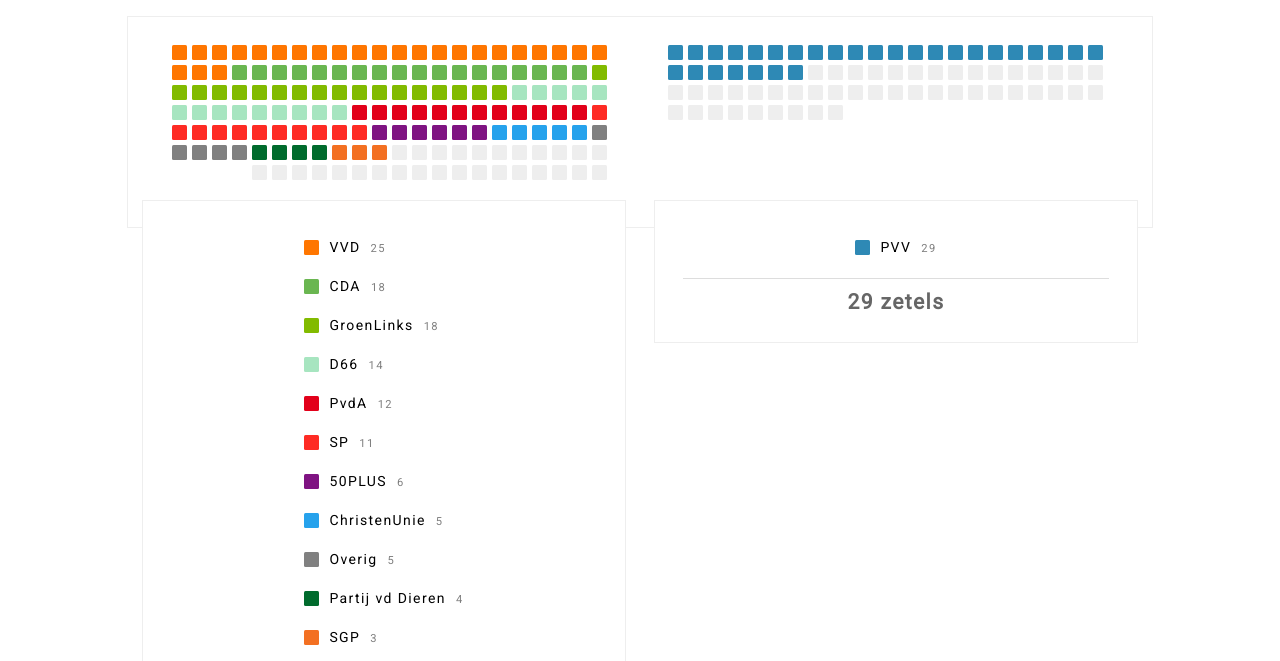
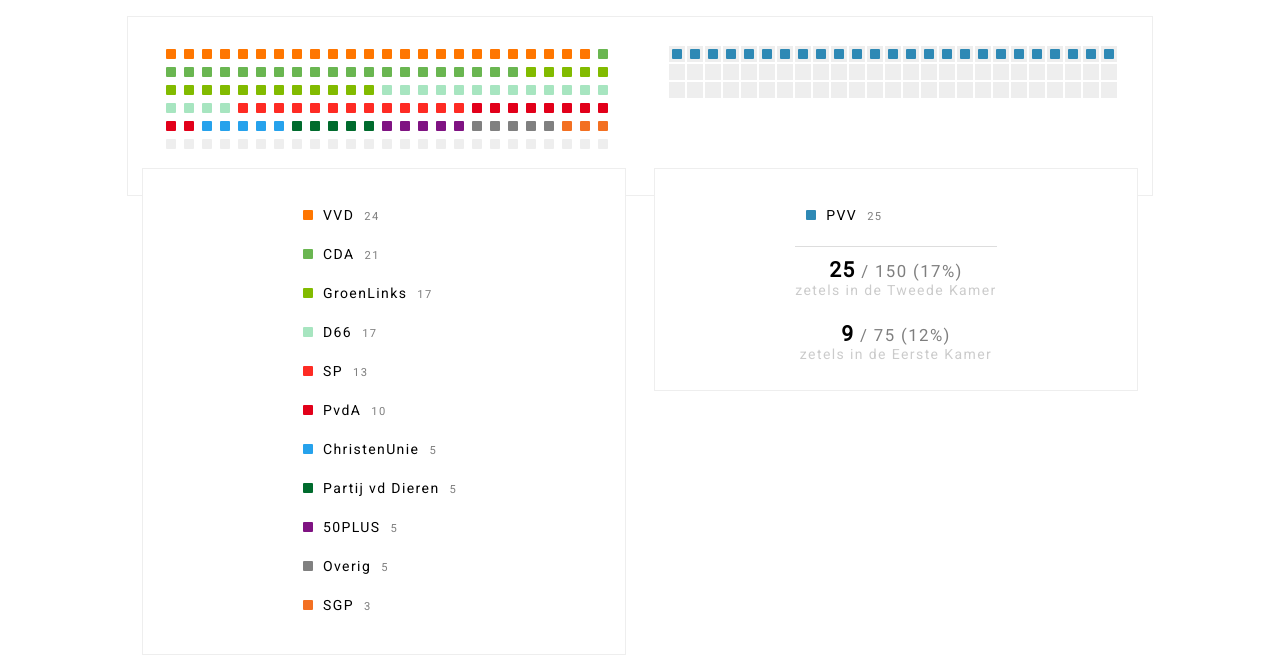
Before and after one commit to larixk/coalitiemaker.nl, a React app: page / in a window 1280 px wide. Both pictures are taken after a click on the button 182 px from the left and 193 px from the top of the page. Shown: the part 139-800 px from the top of the page. Built offline with nearby package versions, Linux system fonts and the light colour scheme.

Commit message:
Major updates

```diff
--- a/src/components/App.css
+++ b/src/components/App.css
@@ -33,40 +33,48 @@
 
 .seat {
   display: block;
-  width: 20px;
-  height: 20px;
+  width: 18px;
+  height: 18px;
   cursor: pointer;
-  animation: plop .2s;
-  animation-fill-mode: backwards;
   position: relative;
   padding: 0;
-  border: none;
+  border: 1px solid white;
   background: transparent;
+}
+
+.seats-group-active .seat:nth-child(-n+75) {
+  background: #eee;
 }
 
 .seat-color {
   display: block;
-  width: 15px;
-  height: 15px;
+  width: 10px;
+  height: 10px;
   box-sizing: border-box;
   position: absolute;
-  margin-top: -10px;
-  margin-left: -10px;
+  margin-top: -5px;
+  margin-left: -5px;
   top: 50%;
   left: 50%;
   border-radius: 10%;
+  animation: plop .2s;
+  animation-fill-mode: backwards;
 }
 
 .seat.hovered .seat-color {
-  transform: scale(0.7);
+  opacity: 0.5;
+  /*transform: scale(0.7);*/
 }
 
 .seat:focus {
   outline: none;
 }
 
-.seat:disabled {
+.seat.disabled {
   cursor: default;
+}
+
+.seat.disabled .seat-color {
   animation: none;
 }
 
@@ -92,6 +100,7 @@
   border: 1px solid transparent;
   white-space: nowrap;
   padding: .25em 0;
+  min-width: 182px;
 }
 
 .party.hovered,
@@ -104,29 +113,27 @@
 
 .party-color {
   display: inline-block;
-  width: 15px;
-  height: 15px;
+  width: 10px;
+  height: 10px;
   vertical-align: middle;
   margin: -2px 10px 0;
   border-radius: 10%;
   position: relative;
 }
 
-.party.hovered .party-color:after,
 .party:hover .party-color:after {
   content: "+";
   display: block;
-  width: 15px;
+  width: 10px;
   position: absolute;
   left: 0;
   top: 0;
   color: #fff;
   text-align: center;
-  line-height: 15.5px;
-  text-indent: 2px;
+  line-height: 10px;
+  text-indent: 1.5px;
 }
 
-.party-group-active .party.hovered .party-color:after,
 .party-group-active .party:hover .party-color:after {
   content: "×";
 }
@@ -146,7 +153,20 @@
   margin-top: .5em;
   border-top: 1px solid #ddd;
   font-weight: bold;
-  color: #666;
+  color: #000;
+}
+
+.party-total-ratio {
+  font-weight: normal;
+  font-size: 0.8em;
+  opacity: 0.5;
+}
+
+.party-total-label {
+  display: block;
+  font-size: 0.667em;
+  opacity: 0.2;
+  font-weight: normal;
 }
 
 @keyframes plop {
--- a/src/components/App.js
+++ b/src/components/App.js
@@ -1,125 +1,12 @@
 import React, { Component } from "react";
 import Footer from "./Footer";
+import Seat from "./Seat";
+import Party from "./Party";
+import Totals from "./Totals";
 import "./App.css";
 
-const times = (n, fn) => {
-  const result = [];
-  for (let i = 0; i < n; i++) {
-    result.push(fn(i));
-  }
-  return result;
-};
-
-const Seat = (
-  {
-    disabled,
-    onMouseEnter,
-    onMouseLeave,
-    hovered,
-    backgroundColor,
-    animationDelay,
-    onToggle
-  }
-) => (
-  <button
-    className={`seat ${hovered && "hovered"}`}
-    disabled={disabled}
-    onClick={onToggle}
-    onMouseEnter={onMouseEnter}
-    onMouseLeave={onMouseLeave}
-    style={{ animationDelay }}
-  >
-    <div className="seat-color" style={{ backgroundColor }} />
-  </button>
-);
-
-const Party = (
-  {
-    party,
-    active,
-    hovered,
-    backgroundColor,
-    onMouseEnter,
-    onMouseLeave,
-    onToggle
-  }
-) => (
-  <a
-    className={`party ${active && "active"} ${hovered && "hovered"}`}
-    onClick={onToggle}
-    onMouseEnter={onMouseEnter}
-    onMouseLeave={onMouseLeave}
-  >
-    <span className="party-color" style={{ backgroundColor: party.color }} />
-    {party.name}
-    <span className="party-seats">
-      {party.seats}
-    </span>
-  </a>
-);
-
-const parties = [
-  {
-    name: "PVV",
-    seats: 29,
-    color: "#2e89b5"
-  },
-  {
-    name: "VVD",
-    seats: 25,
-    color: "#ff7600"
-  },
-  {
-    name: "CDA",
-    seats: 18,
-    color: "#6ab651"
-  },
-  {
-    name: "GroenLinks",
-    seats: 18,
-    color: "#82bb00"
-  },
-  {
-    name: "D66",
-    seats: 14,
-    color: "#a7e5c0"
-  },
-  {
-    name: "PvdA",
-    seats: 12,
-    color: "#e2001a"
-  },
-  {
-    name: "SP",
-    seats: 11,
-    color: "#fe2b24"
-  },
-  {
-    name: "50PLUS",
-    seats: 6,
-    color: "#7f1382"
-  },
-  {
-    name: "ChristenUnie",
-    seats: 5,
-    color: "#26a2ec"
-  },
-  {
-    name: "Overig",
-    seats: 5,
-    color: "#808080"
-  },
-  {
-    name: "Partij vd Dieren",
-    seats: 4,
-    color: "#006b2d"
-  },
-  {
-    name: "SGP",
-    seats: 3,
-    color: "#f37022"
-  }
-];
+import parties from "../parties";
+import times from "../util/times";
 
 class App extends Component {
   constructor() {
@@ -128,20 +15,25 @@
       active: []
     };
   }
-  render() {
-    const active = parties.filter(party => this.state.active.includes(party));
-    const inactive = parties.filter(party => !active.includes(party));
-    const activeSum = active.reduce((seats, party) => seats + party.seats, 0);
-    let previousParty = null;
+
+  toggleParty(party) {
+    this.setState({
+      hovered: null,
+      active: this.state.active.includes(party)
+        ? this.state.active.filter(activeParty => activeParty !== party)
+        : this.state.active.concat([party])
+    });
+  }
+
+  renderPartyList({ parties, isActive }) {
     return (
-      <div className="App">
-        <h1>coalitiemaker</h1>
-        <div className="seats">
-          <div className="seats-group">
-            {inactive.reduce(
-              (seats, party) => seats.concat(
-                times(party.seats, i => (
-                  <Seat
+      <div>
+        {parties.map(party => (
+          <Party
+            active={isActive}
+            party={party}
+            key={party.name}
+            onToggle={() => this.toggleParty(party)}
             onMouseEnter={() => this.setState({
               hovered: party
             })}
@@ -149,57 +41,69 @@
               hovered: null
             })}
             hovered={this.state.hovered === party}
+          />
+        ))}
+      </div>
+    );
+  }
+
+  renderSeats({ parties }) {
+    return parties.reduce(
+      (seats, party) => seats.concat(
+        times(party.seats, i => (
+          <Seat
+            onToggle={() => this.toggleParty(party)}
+            onMouseEnter={() => this.setState({
+              hovered: party
+            })}
+            onMouseLeave={() => this.state.hovered &&
+            this.state.hovered === party &&
+            this.setState({
+              hovered: null
+            })}
+            hovered={this.state.hovered === party}
             key={party.name + "-" + i}
             backgroundColor={party.color}
             animationDelay={i * 0.01 + "s"}
-                    onToggle={() => this.setState({
-                      hovered: null,
-                      active: active.concat([party])
-                    })}
           />
         ))
       ),
       []
-            )}
-            {times(activeSum, i => (
+    );
+  }
+
+  render() {
+    const active = parties.filter(
+      party => this.state.active.includes(party) || party === this.state.hovered
+    );
+    const inactiveParties = parties.filter(
+      party => !this.state.active.includes(party)
+    );
+    const activeSum = active.reduce((seats, party) => seats + party.seats, 0);
+    return (
+      <div className="App">
+        <h1>coalitiemaker</h1>
+        <div className="seats">
+          <div className="seats-group">
+            {this.renderSeats({ parties: inactiveParties })}
+            {times(
+              activeSum -
+                (this.state.hovered &&
+                  !this.state.active.includes(this.state.hovered)
+                  ? this.state.hovered.seats
+                  : 0),
+              i => (
                 <Seat
                   key={"required-" + i}
                   backgroundColor="#eee"
+                  animationDelay={i * 0.01 + "s"}
                   disabled={true}
                 />
-            ))}
+              )
+            )}
           </div>
-          <div className="seats-group">
-            {active.reduce(
-              (seats, party) => seats.concat(
-                times(party.seats, i => {
-                  const firstOfParty = party !== previousParty;
-                  previousParty = party;
-                  return (
-                    <Seat
-                      onMouseEnter={() => this.setState({
-                        hovered: party
-                      })}
-                      onMouseLeave={() => this.setState({
-                        hovered: null
-                      })}
-                      hovered={this.state.hovered === party}
-                      firstOfParty={firstOfParty}
-                      key={party.name + "-" + i}
-                      backgroundColor={party.color}
-                      animationDelay={i * 0.01 + "s"}
-                      onToggle={() => this.setState({
-                        hovered: null,
-                        active: active.filter(
-                          activeParty => activeParty !== party
-                        )
-                      })}
-                    />
-                  );
-                })
-              ),
-              []
-            )}
+          <div className="seats-group seats-group-active">
+            {this.renderSeats({ parties: active })}
             {times(75 - activeSum, i => (
               <Seat
                 key={"required-" + (75 - activeSum - i)}
@@ -212,55 +116,34 @@
         </div>
         <div className="parties">
           <div className="party-group">
-            <div>
-              {inactive.map(party => (
-                <Party
-                  active={false}
-                  party={party}
-                  key={party.name}
-                  onToggle={() => this.setState({
-                    hovered: null,
-                    active: active.concat([party])
+            {this.renderPartyList({
+              parties: inactiveParties,
+              isActive: false
             })}
-                  onMouseEnter={() => this.setState({
-                    hovered: party
-                  })}
-                  onMouseLeave={() => this.setState({
-                    hovered: null
-                  })}
-                  hovered={this.state.hovered === party}
-                />
-              ))}
-            </div>
           </div>
           <div className="party-group party-group-active">
+            {active.length
+              ? <div>
                   <div>
-              {active.length
-                ? active.map(party => (
-                    <Party
-                      active={true}
-                      party={party}
-                      key={party.name}
-                      onToggle={() => this.setState({
-                        hovered: null,
-                        active: active.filter(
-                          activeParty => activeParty !== party
-                        )
+                    {this.renderPartyList({
+                      parties: active,
+                      isActive: true
                     })}
-                      onMouseEnter={() => this.setState({
-                        hovered: party
-                      })}
-                      onMouseLeave={() => this.setState({
-                        hovered: null
-                      })}
-                      hovered={this.state.hovered === party}
+                  </div>
+                  <Totals
+                    eersteKamerCount={active.reduce(
+                      (seats, party) => seats + party.eerste,
+                      0
+                    )}
+                    tweedeKamerCount={active.reduce(
+                      (seats, party) => seats + party.seats,
+                      0
+                    )}
                   />
-                  ))
+                </div>
               : <span className="party-group-empty">
                   geen partijen geselecteerd
                 </span>}
-            </div>
-            <div className="party-total">{activeSum} zetels</div>
           </div>
         </div>
         <Footer />
--- /dev/null
+++ b/src/components/Party.js
@@ -0,0 +1,25 @@
+import React from "react";
+
+export default (
+  {
+    party,
+    active,
+    hovered,
+    onMouseEnter,
+    onMouseLeave,
+    onToggle
+  }
+) => (
+  <a
+    className={`party ${active ? "active" : ""} ${hovered ? "hovered" : ""}`}
+    onClick={onToggle}
+    onMouseEnter={onMouseEnter}
+    onMouseLeave={onMouseLeave}
+  >
+    <span className="party-color" style={{ backgroundColor: party.color }} />
+    {party.name}
+    <span className="party-seats">
+      {party.seats}
+    </span>
+  </a>
+);
--- /dev/null
+++ b/src/components/Seat.js
@@ -0,0 +1,22 @@
+import React from 'react';
+
+export default (
+  {
+    disabled,
+    onMouseEnter,
+    onMouseLeave,
+    hovered,
+    backgroundColor,
+    animationDelay,
+    onToggle
+  }
+) => (
+  <button
+    className={`seat ${disabled ? "disabled" : ""} ${hovered ? "hovered" : ""}`}
+    onClick={onToggle}
+    onMouseEnter={onMouseEnter}
+    onMouseLeave={onMouseLeave}
+  >
+    <div className="seat-color" style={{ animationDelay, backgroundColor }} />
+  </button>
+);
--- /dev/null
+++ b/src/components/Totals.js
@@ -0,0 +1,21 @@
+import React from 'react';
+
+export default ({ tweedeKamerCount, eersteKamerCount }) => (
+  <div className="party-total">
+    {tweedeKamerCount}
+    <span className="party-total-ratio">
+      {" "}/ 150 ({Math.round(tweedeKamerCount / 1.5)}%)
+    </span>
+    <span className="party-total-label">
+      zetels in de Tweede Kamer
+    </span>
+    <br />
+    {eersteKamerCount}
+    <span className="party-total-ratio">
+      {" "}/ 75 ({Math.round(eersteKamerCount / 0.75)}%)
+    </span>
+    <span className="party-total-label">
+      zetels in de Eerste Kamer
+    </span>
+  </div>
+)
--- /dev/null
+++ b/src/parties.js
@@ -0,0 +1,74 @@
+export default [
+  {
+    name: "PVV",
+    seats: 25,
+    eerste: 9,
+    color: "#2e89b5"
+  },
+  {
+    name: "VVD",
+    seats: 24,
+    eerste: 13,
+    color: "#ff7600"
+  },
+  {
+    name: "CDA",
+    seats: 21,
+    eerste: 12,
+    color: "#6ab651"
+  },
+  {
+    name: "GroenLinks",
+    seats: 17,
+    eerste: 4,
+    color: "#82bb00"
+  },
+  {
+    name: "D66",
+    seats: 17,
+    eerste: 10,
+    color: "#a7e5c0"
+  },
+  {
+    name: "SP",
+    seats: 13,
+    eerste: 9,
+    color: "#fe2b24"
+  },
+  {
+    name: "PvdA",
+    seats: 10,
+    eerste: 8,
+    color: "#e2001a"
+  },
+  {
+    name: "ChristenUnie",
+    seats: 5,
+    eerste: 3,
+    color: "#26a2ec"
+  },
+  {
+    name: "Partij vd Dieren",
+    seats: 5,
+    eerste: 2,
+    color: "#006b2d"
+  },
+  {
+    name: "50PLUS",
+    seats: 5,
+    eerste: 2,
+    color: "#7f1382"
+  },
+  {
+    name: "Overig",
+    seats: 5,
+    eerste: 1,
+    color: "#808080"
+  },
+  {
+    name: "SGP",
+    seats: 3,
+    eerste: 2,
+    color: "#f37022"
+  }
+];
--- /dev/null
+++ b/src/util/times.js
@@ -0,0 +1,7 @@
+export default (n, fn) => {
+  const result = [];
+  for (let i = 0; i < n; i++) {
+    result.push(fn(i));
+  }
+  return result;
+};
```
Lines whose indentation alone changed are shown as unchanged.
